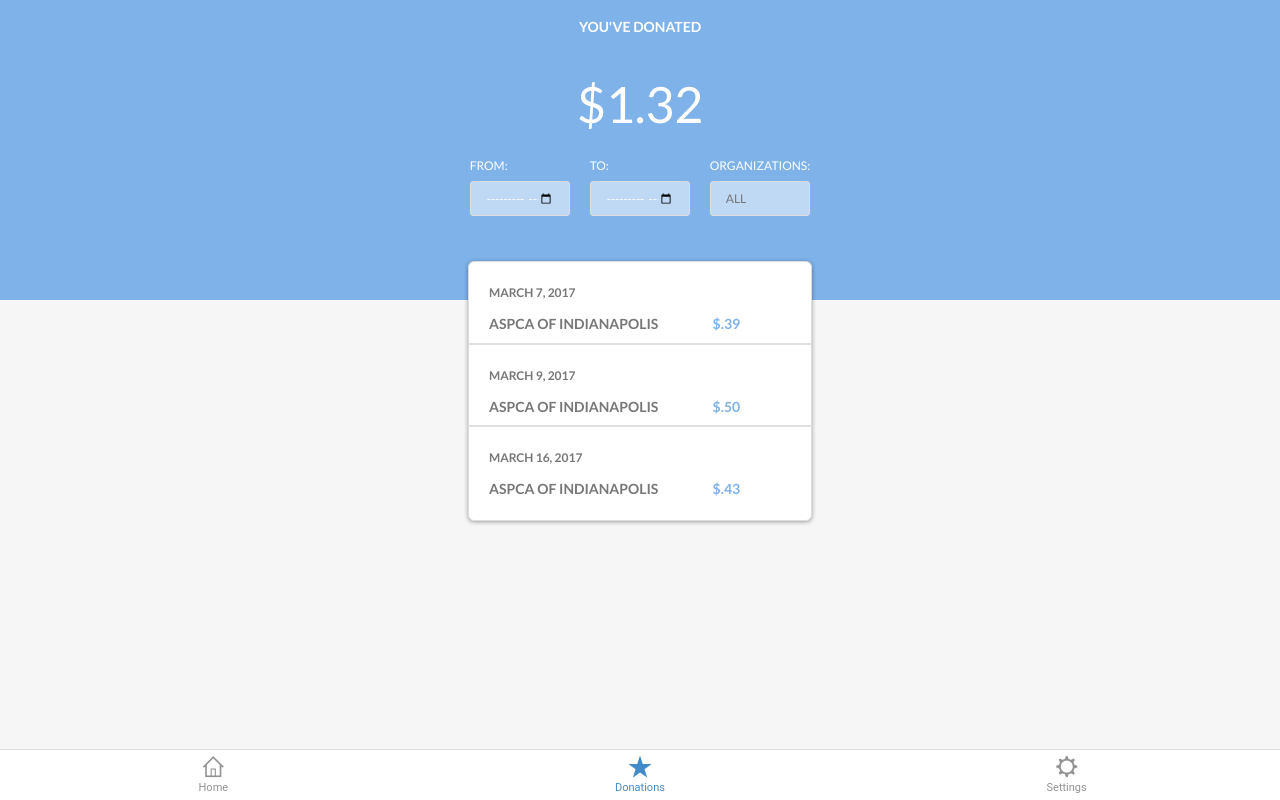
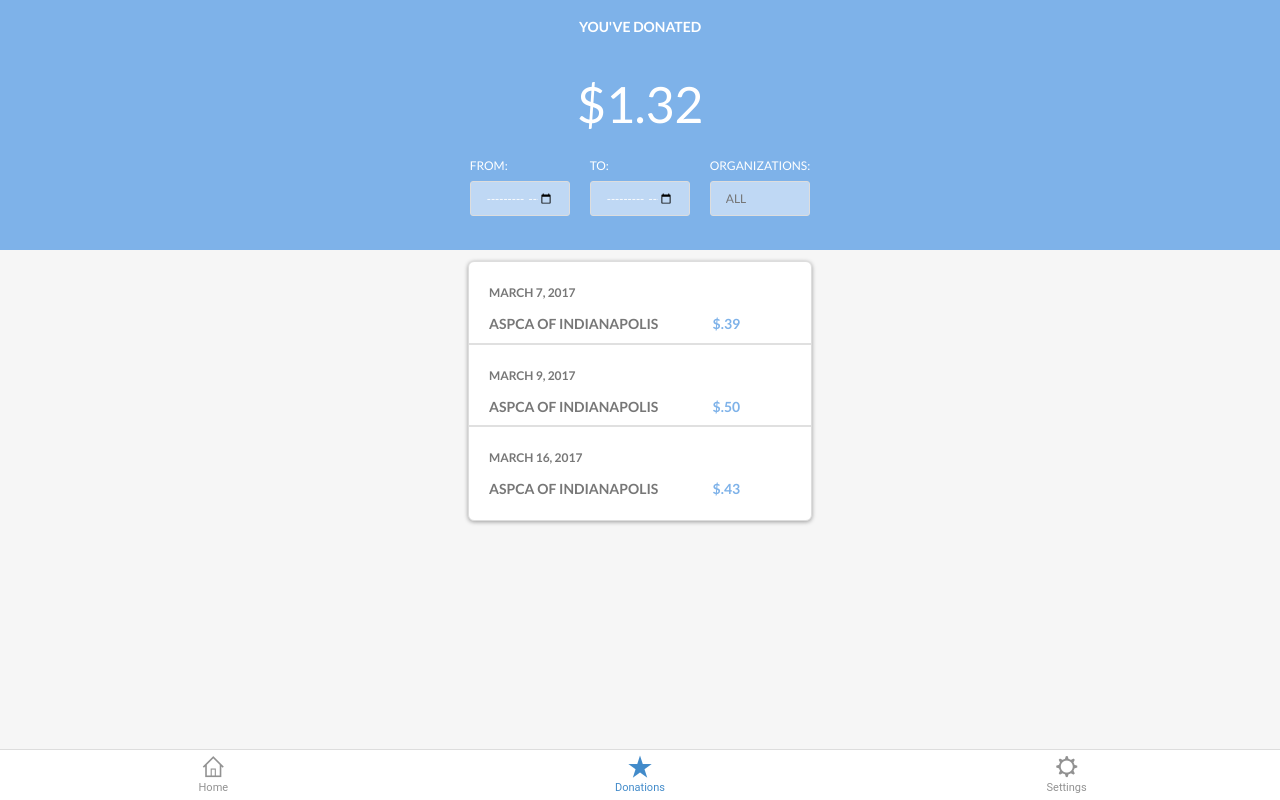
Before and after one commit to kirbycrook/contributions, a plain HTML site: page index.html in a window 1280 px wide. Drawn offline with Linux system fonts and the light colour scheme.

Commit message:
Update index.html

```diff
--- a/index.html
+++ b/index.html
@@ -40,7 +40,7 @@
 
     <!-- Wrap all non-bar HTML in the .content div (this is actually what scrolls) -->
     <div class="content" style="background-color: #f6f6f6;">
-      <div style="height: 300px; width: 100%; background-color: #7EB2E9;">
+      <div style="height: 250px; width: 100%; background-color: #7EB2E9;">
         <h5 style="margin-top: 0px; padding-top: 20px; color: white;">YOU'VE DONATED</h5>
         <p class="card-title" style="color: white; font-size: 50px; margin-top: 60px; margin-bottom: 20px;">$1.32</p>
         <div style="display: flex; justify-content: center;">
```
